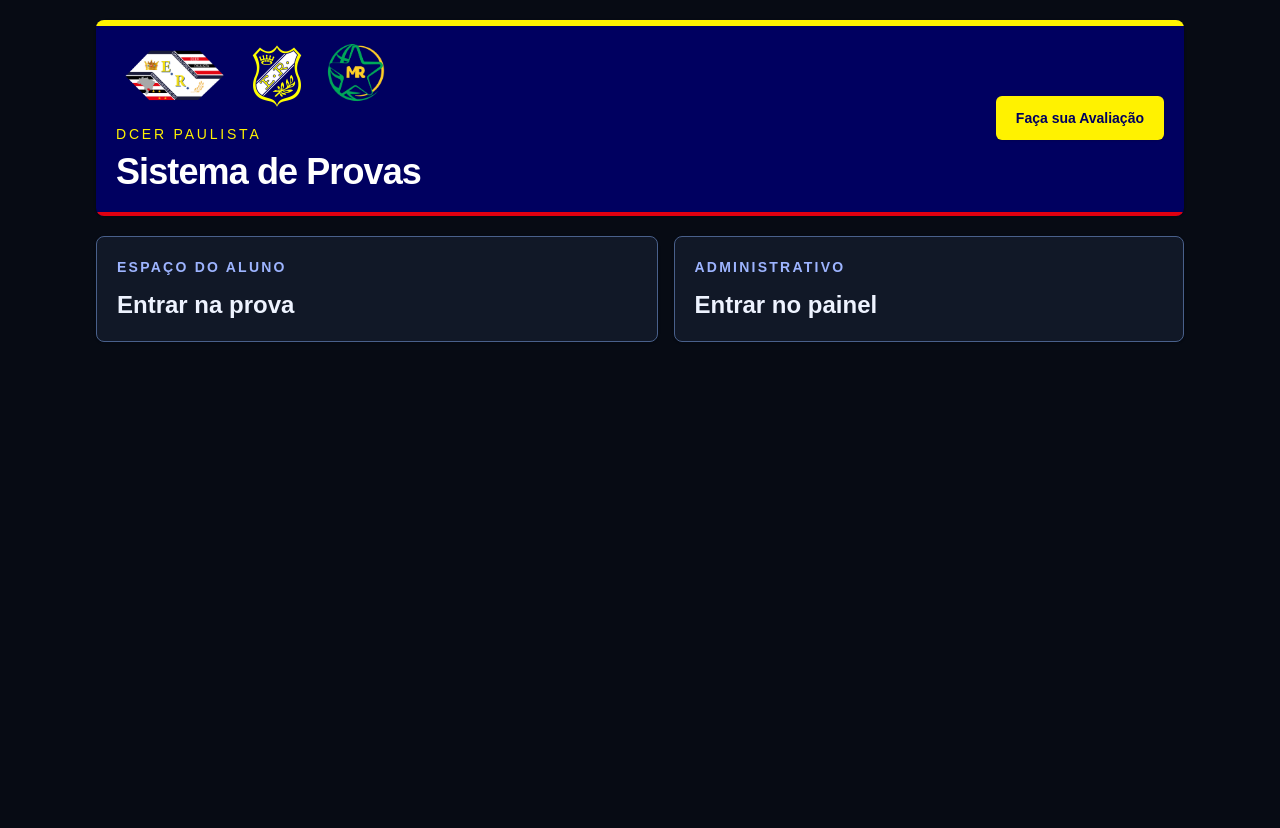
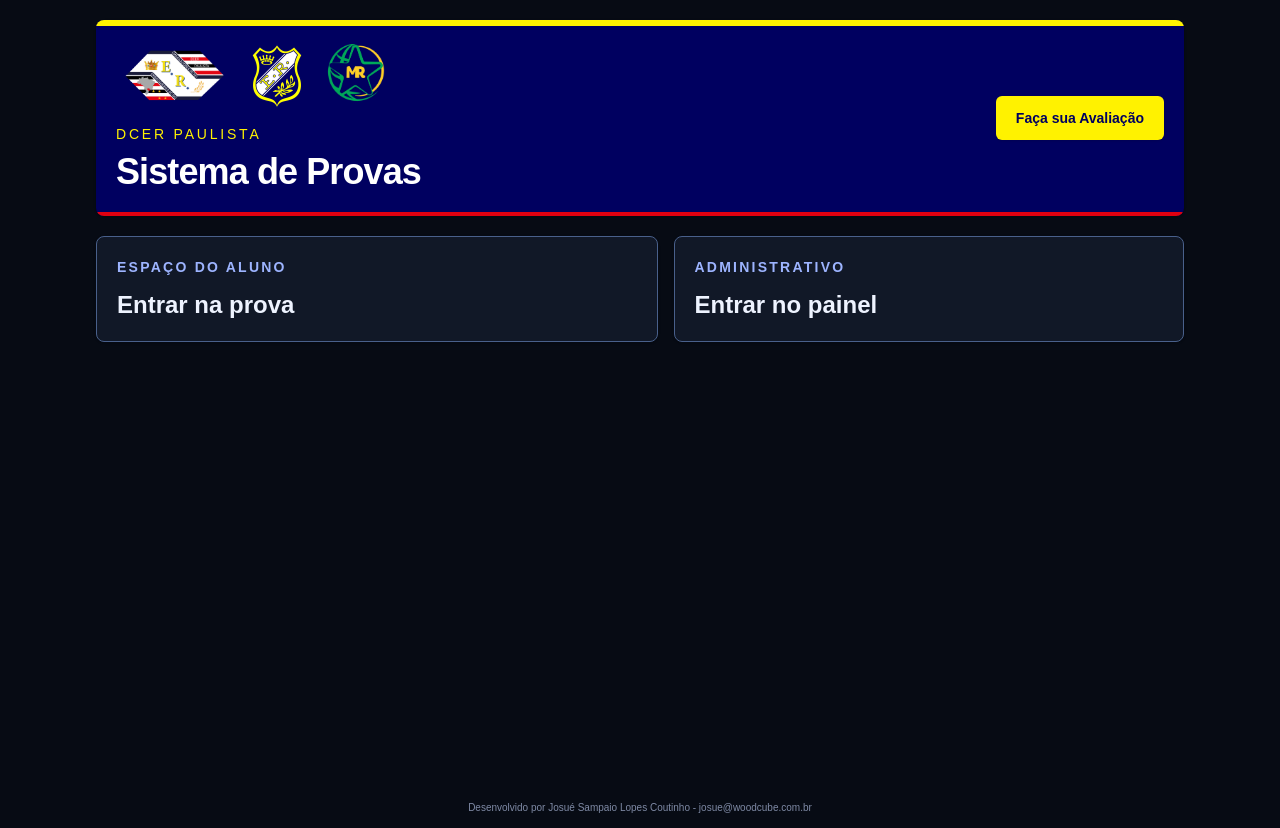
Before and after one commit to woodcubesi/prova-dcer, a Next.js app in the folder provas-dcer/: page / in a window 1280 px wide. Before the commit the page ends 800 px from the top, so only its background shows below. Built offline with nearby package versions, Linux system fonts and the light colour scheme.

Commit message:
Add footer developer credit

```diff
--- a/provas-dcer/src/app/layout.tsx
+++ b/provas-dcer/src/app/layout.tsx
@@ -17,6 +17,12 @@ export default function RootLayout({
       <body className="min-h-full bg-background text-foreground">
         <FormDraftManager />
         {children}
+        <footer className="px-3 pb-3 text-center text-[10px] leading-relaxed text-[#7f8aa5]">
+          Desenvolvido por Josu&eacute; Sampaio Lopes Coutinho -{" "}
+          <a className="hover:text-[#c7d2ff]" href="mailto:josue@woodcube.com.br">
+            josue@woodcube.com.br
+          </a>
+        </footer>
       </body>
     </html>
   );
```
